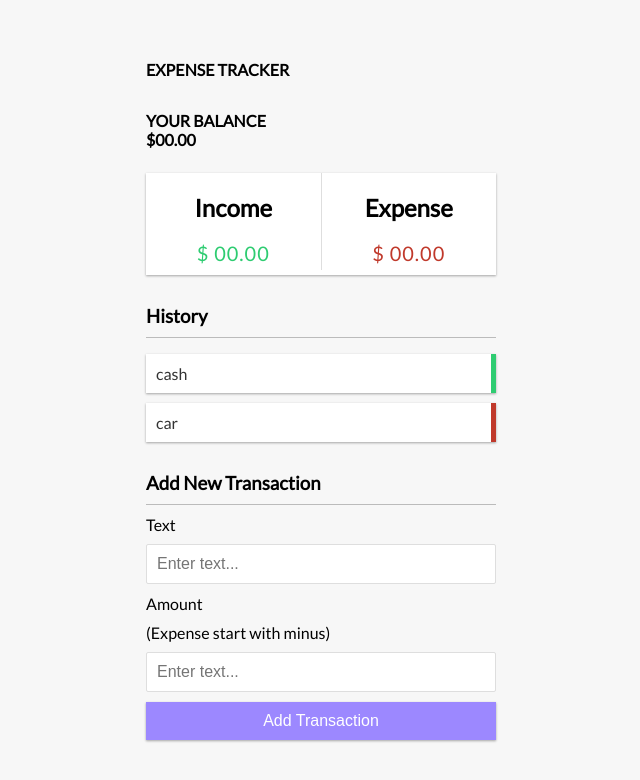
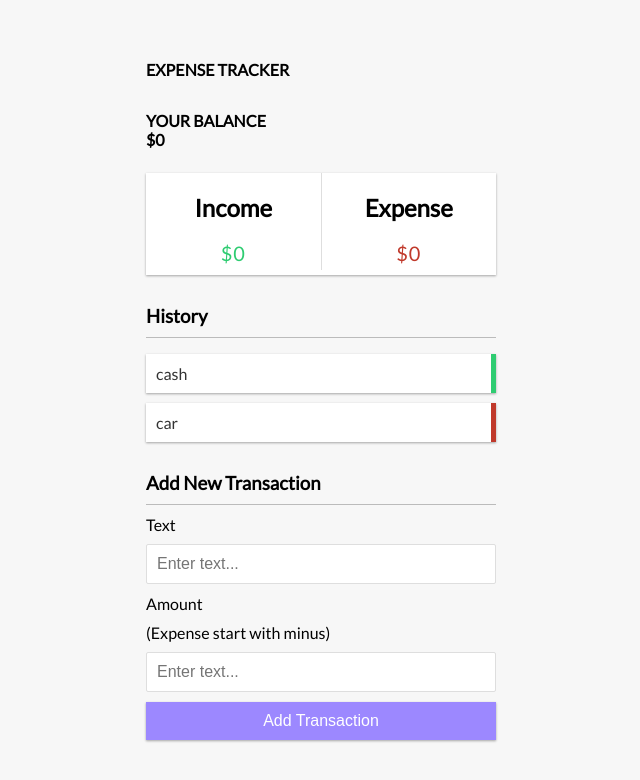
Before and after one commit to YoussefBayad/expense-tracker-react, a React (Create React App) app: page / in a window 1280 px wide. Shown: the top 780 px of the page, without its empty margins (319-959 px from the left). Built offline with nearby package versions, Linux system fonts and the light colour scheme.

Commit message:
fix balance component

```diff
--- a/src/App.js
+++ b/src/App.js
@@ -19,13 +19,11 @@ class App extends Component {
   setName(e) {
     const { amount } = this.state.newItem;
     this.setState({ newItem: { name: e.target.value, amount: amount } });
-    e.target.value = '';
   }
   setAmount(e) {
     const { name } = this.state.newItem;
 
-    this.setState({ newItem: { name: name, amount: e.target.value } });
-    e.target.value = '';
+    this.setState({ newItem: { name: name, amount: Number(e.target.value) } });
   }
   setItem(e) {
     e.preventDefault();
@@ -38,10 +36,27 @@ class App extends Component {
     }
   }
   render() {
+    let totalIncome = 0;
+    let totalExpense = 0;
+    let { income, expense } = this.state;
+    if (income.length > 0) {
+      totalIncome = income.reduce(function (accumulator, currentValue) {
+        return accumulator + currentValue.amount;
+      }, 0);
+    }
+    // objs.reduce(function(accumulator, currentValue) {
+    //   return accumulator + currentValue.age;
+    // }, 0);
+    if (expense.length > 0) {
+      totalExpense = expense.reduce(function (accumulator, currentValue) {
+        return accumulator + currentValue.amount;
+      }, 0);
+    }
+
     return (
       <div className="container">
         <h4>Expense Tracker</h4>
-        <Balance />
+        <Balance income={totalIncome} expense={totalExpense} />
         <History />
         <Transaction
           setAmount={this.setAmount}
--- a/src/components/Balance.js
+++ b/src/components/Balance.js
@@ -2,20 +2,21 @@ import React, { Component } from 'react';
 
 export class Balance extends Component {
   render() {
+    const { income, expense } = this.props;
     return (
       <div>
         <div className="balance">
           <h4>Your Balance </h4>
-          <h4>$00.00</h4>
+          <h4>${income + expense}</h4>
         </div>
         <div className="inc-exp-container">
           <div>
             <h2>Income</h2>
-            <p className="money plus">$ 00.00</p>
+            <p className="money plus">${income}</p>
           </div>
           <div>
             <h2>Expense</h2>
-            <p className="money minus">$ 00.00</p>
+            <p className="money minus">${expense}</p>
           </div>
         </div>
       </div>
```
